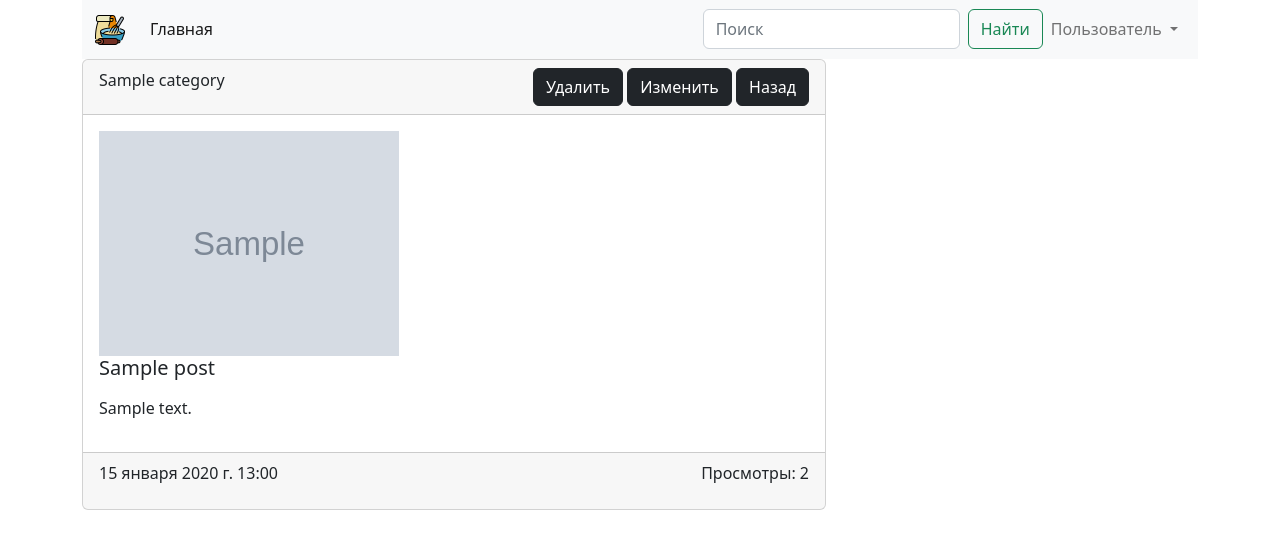
After one commit to kateutkate23/culinary_blog, a Django app: page /post/1 in a window 1280 px wide. The commit adds this page. Shown: the top 549 px of the page. Run offline with Django 5.2, Linux system fonts and the light colour scheme; tables that the repository leaves empty hold one stand-in row (values such as "Sample post"); grey boxes marked "Sample" are stand-in pictures.

Commit message:
added post details

```diff
--- a/blog/models.py
+++ b/blog/models.py
@@ -1,4 +1,5 @@
 from django.db import models
+from django.urls import reverse
 
 class Category(models.Model):
     """Категория блюда"""
@@ -6,6 +7,9 @@ class Category(models.Model):
 
     def __str__(self):
         return self.title
+
+    def get_absolute_url(self):
+        return reverse('category_list', kwargs={'pk': self.pk})
 
     class Meta:
         verbose_name = 'Категория'
@@ -18,7 +22,7 @@ class Post(models.Model):
     content = models.TextField(default='Новая статья...', verbose_name='Текст статьи')
     created_time = models.DateTimeField(auto_now_add=True, verbose_name='Дата создания')
     updated_time = models.DateTimeField(auto_now=True, verbose_name='Дата обновления')
-    photo = models.ImageField(upload_to='static/', blank=True, null=True, verbose_name='Изображения')
+    photo = models.ImageField(upload_to='media/', blank=True, null=True, verbose_name='Изображения')
     watched = models.IntegerField(default=0, verbose_name='Просмотры')
     is_published = models.BooleanField(default=True, verbose_name='Опубликовано')
     category = models.ForeignKey(Category, on_delete=models.CASCADE, related_name='posts', verbose_name='Категория')
@@ -26,6 +30,9 @@ class Post(models.Model):
     def __str__(self):
         return self.title
 
+    def get_absolute_url(self):
+        return reverse('post_detail', kwargs={'pk': self.pk})
+
     class Meta:
         verbose_name = 'Пост'
         verbose_name_plural = 'Посты'
--- a/blog/templates/blog/components/category_buttons.html
+++ b/blog/templates/blog/components/category_buttons.html
@@ -1,3 +1,3 @@
 <div class="list-group">
-    <a href="{% url 'category_list' category.pk %}" class="list-group-item list-group-item-action">{{ category.title }}</a>
+    <a href="{{ category.get_absolute_url }}" class="list-group-item list-group-item-action">{{ category.title }}</a>
 </div>
--- a/blog/templates/blog/components/posts.html
+++ b/blog/templates/blog/components/posts.html
@@ -3,9 +3,12 @@
         {{ post.category }}
     </div>
     <div class="card-body">
+        {% if post.photo %}
+        <img src="{{ post.photo.url }}" class="card-img-top" width="300" height="300" alt="Фотография блюда: {{ post.title }}">
+        {% endif %}
         <h5 class="card-title"> {{ post.title }} </h5>
         <p class="card-text"> {{ post.content | truncatewords:20 }} </p>
-        <a href="#" class="btn btn-primary"> Читать полностью </a>
+        <a href="{{ post.get_absolute_url }}" class="btn btn-primary"> Читать полностью </a>
     </div>
     <div class="card-footer text-muted">
         {{ post.created_time }}
--- a/blog/templates/blog/index.html
+++ b/blog/templates/blog/index.html
@@ -1,4 +1,6 @@
 {% extends 'base.html' %}
+{% load blog_tags %}
+
 {% block main %}
 <h1>Кулинарный блог</h1>
 <div class="d-flex justify-content-between">
@@ -8,6 +10,7 @@
         {% endfor %}
     </div>
     <div class="col-3">
+        {% get_all_categories as categories %}
         {% for category in categories %}
         {% include 'blog/components/category_buttons.html' %}
         {% endfor %}
--- /dev/null
+++ b/blog/templates/blog/post_detail.html
@@ -0,0 +1,63 @@
+{% extends 'base.html' %}
+
+{% block main %}
+<main>
+    <div class="d-flex justify-content-between">
+        <div class="col-8">
+            <div class="card">
+                <div class="card-header d-flex justify-content-between">{{ post.category }}
+                    <div>{% load static %}
+                        <a href="#!" class="btn btn-dark">Удалить</a>
+                        <a href="#!" class="btn btn-dark">Изменить</a>
+                        <a href="#!" class="btn btn-dark">Назад</a>
+                    </div>
+                </div>
+                <div class="card-body">
+                    {% if post.photo %}
+                    <img src="{{ post.photo.url }}" width="300"
+                         alt="Фотография блюда: {{ post.title }}">
+                    {% endif %}
+                    <h5 class="card-title">{{ post.title }}</h5>
+                    <p class="card-text">
+                        {{ post.content | linebreaks }}
+                    </p>
+                </div>
+                <div class="card-footer d-flex justify-content-between">
+                    <p class="card-text">{{ post.updated_time }}</p>
+                    <!--                    <a href="/profile/1">Автор статьи: Какой то человек</a>-->
+                    <p class="card-text">Просмотры: {{post.watched}}</p>
+                </div>
+            </div>
+
+            <!--            &lt;!&ndash;  reviews&ndash;&gt;-->
+            <!--            <form action="#!" method="post" , enctype="multipart/form-data">-->
+            <!--                <input type="hidden" name="csrfmiddlewaretoken"-->
+            <!--                       value="dVpvJs374bq08P5ZzKsB7pSNUnoJ6PXRIDRXHc1fjvFIdKmbXrQMDMR0wYHLFtut">-->
+            <!--                <textarea name="text" cols="40" rows="10" class="form-control"-->
+            <!--                          placeholder="Текст вашего комментария" required id="id_text"></textarea>-->
+            <!--                <button class="btn btn-dark" type="submit">Добавить комментарий</button>-->
+            <!--            </form>-->
+
+            <!--            <div class="card mt-2"><h5 class="card-header">Какой то человек</h5>-->
+            <!--                <div class="card-body">-->
+            <!--                    <p class="card-text">Текст отзыва</p>-->
+            <!--                </div>-->
+            <!--            </div>-->
+        </div>
+        <div class="col-3">
+            {% for rp in recommended_posts %}
+            <div class="card" style="width: 18rem;">
+                {% if rp.photo %}
+                <img class="card-img-top" src="{{ rp.photo.url }}" width="150" height="150"
+                     alt="Фотография блюда: {{ rp.title }}">
+                {% endif %}
+                <div class="card-body">
+                    <h5 class="card-title">{{ rp.title }}</h5>
+                    <a href="{{ rp.get_absolute_url }}" class="btn btn-primary">Читать полностью</a>
+                </div>
+            </div>
+            {% endfor %}
+        </div>
+    </div>
+</main>
+{% endblock main %}
--- a/blog/urls.py
+++ b/blog/urls.py
@@ -1,8 +1,11 @@
 from django.urls import path
+
+import blog
 from .views import *
 
 
 urlpatterns = [
     path('', index, name='index'),
     path('category/<int:pk>', category_list, name='category_list'),
+    path('post/<int:pk>', post_detail, name='post_detail'),
 ]
--- a/blog/views.py
+++ b/blog/views.py
@@ -1,17 +1,15 @@
-from django.db.models import Count
 from django.shortcuts import render
 from .models import Category, Post
+from django.db.models import F
 
 
 def index(request):
     """Главная страница сайта"""
     posts = Post.objects.all()
-    categories = Category.objects.annotate(post_count=Count('posts')).filter(post_count__gt=0)
 
     context = {
         'title': 'Главная страница',
         'posts': posts,
-        'categories': categories,
     }
 
     return render(request, 'blog/index.html', context)
@@ -20,12 +18,25 @@ def index(request):
 def category_list(request, pk):
     """Выбор блюд отдельной категории"""
     posts = Post.objects.filter(category_id=pk)
-    categories = Category.objects.annotate(post_count=Count('posts')).filter(post_count__gt=0)
 
     context = {
         'title': posts[0].category,
         'posts': posts,
-        'categories': categories,
     }
 
     return render(request, 'blog/index.html', context)
+
+
+def post_detail(request, pk):
+    """Подробности поста"""
+    Post.objects.filter(pk=pk).update(watched=F('watched') + 1)
+    post = Post.objects.get(pk=pk)
+    recommended_posts = Post.objects.exclude(pk=pk).order_by('-watched')[:3]
+
+    context = {
+        'title': post.title,
+        'post': post,
+        'recommended_posts': recommended_posts,
+    }
+
+    return render(request, 'blog/post_detail.html', context)
--- a/conf/settings.py
+++ b/conf/settings.py
@@ -110,6 +110,9 @@ STATICFILES_DIRS = [
     BASE_DIR / "static"
 ]
 
+MEDIA_URL = '/media/'
+MEDIA_ROOT = BASE_DIR / 'media'
+
 # Default primary key field type
 # https://docs.djangoproject.com/en/5.1/ref/settings/#default-auto-field
 
--- a/conf/urls.py
+++ b/conf/urls.py
@@ -10,3 +10,4 @@ urlpatterns = [
 
 if settings.DEBUG:
     urlpatterns += static(settings.STATIC_URL, document_root=settings.STATIC_ROOT)
+    urlpatterns += static(settings.MEDIA_URL, document_root=settings.MEDIA_ROOT)
--- a/templates/base.html
+++ b/templates/base.html
@@ -1,4 +1,5 @@
 <!doctype html>
+{% load static %}
 <html lang="en">
 <head>
     <meta charset="UTF-8">
@@ -7,7 +8,7 @@
     <meta http-equiv="X-UA-Compatible" content="ie=edge">
     <link href="https://cdn.jsdelivr.net/npm/bootstrap@5.2.3/dist/css/bootstrap.min.css" rel="stylesheet"
           integrity="sha384-rbsA2VBKQhggwzxH7pPCaAqO46MgnOM80zW1RWuH61DGLwZJEdK2Kadq2F9CUG65" crossorigin="anonymous">
-    <link rel="icon" type="image/x-icon" href="/static/favicon.ico">
+    <link rel="icon" type="image/x-icon" href="{% static '/img/favicon-32x32.png' %}">
     <title>{{ title }}</title>
 </head>
 <body>
```
Also changed, not shown: blog/templatetags/blog_tags.py (added, +10 -0 lines), blog/migrations/0001_initial.py, blog/static/img/favicon.ico (renamed from static/favicon.ico), static/borsch.png (deleted), static/carbonara.jpg (deleted), static/tiramisu.jpg (deleted).
